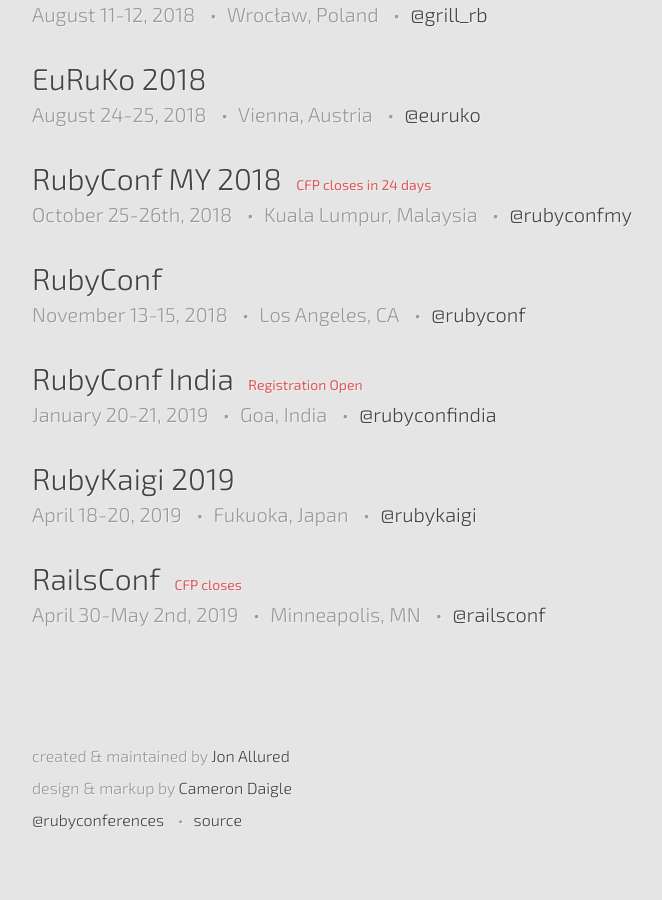
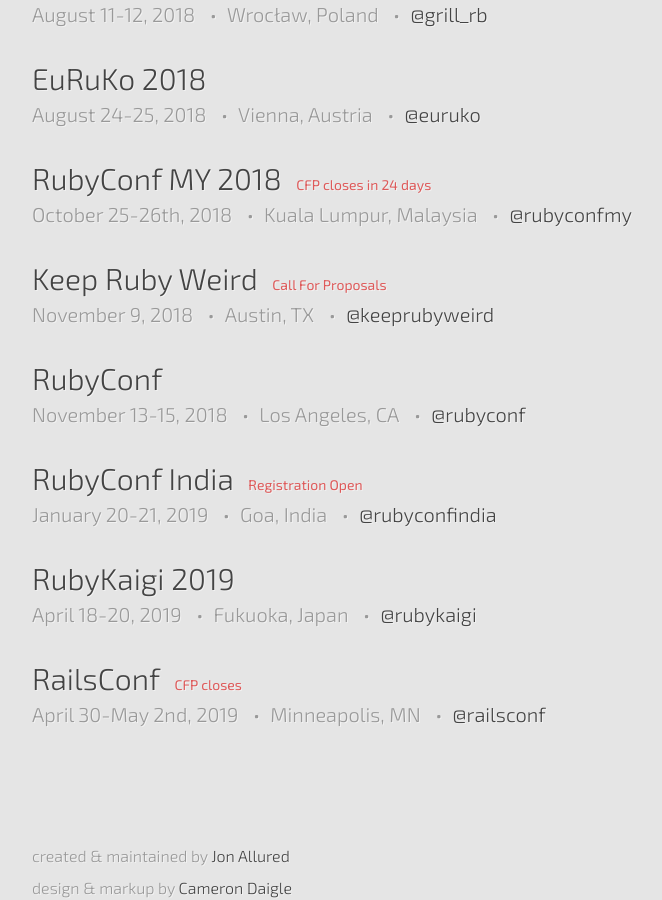
Before and after one commit to ruby-conferences/ruby-conferences.github.io, a Jekyll site: the page built from index.html, in a window 1280 px wide and 900 px high, scrolled down 1402 px. Shown: the whole window, without its empty margins (208-870 px from the left). Built offline with Jekyll 4.4.1, drawn with Linux system fonts in a browser that asks for light colours.

Commit message:
Add Keep Ruby Weird 2018

```diff
--- a/_data/upcoming.yml
+++ b/_data/upcoming.yml
@@ -78,6 +78,13 @@
   cfp_phrase: CFP closes
   cfp_date: "July 15, 2018"
 
+- name: Keep Ruby Weird
+  location: Austin, TX
+  dates: "November 9, 2018"
+  url: https://2018.keeprubyweird.com
+  twitter: keeprubyweird
+  cfp_phrase: Call For Proposals
+
 - name: RubyConf
   location: Los Angeles, CA
   dates: "November 13-15, 2018"
```
